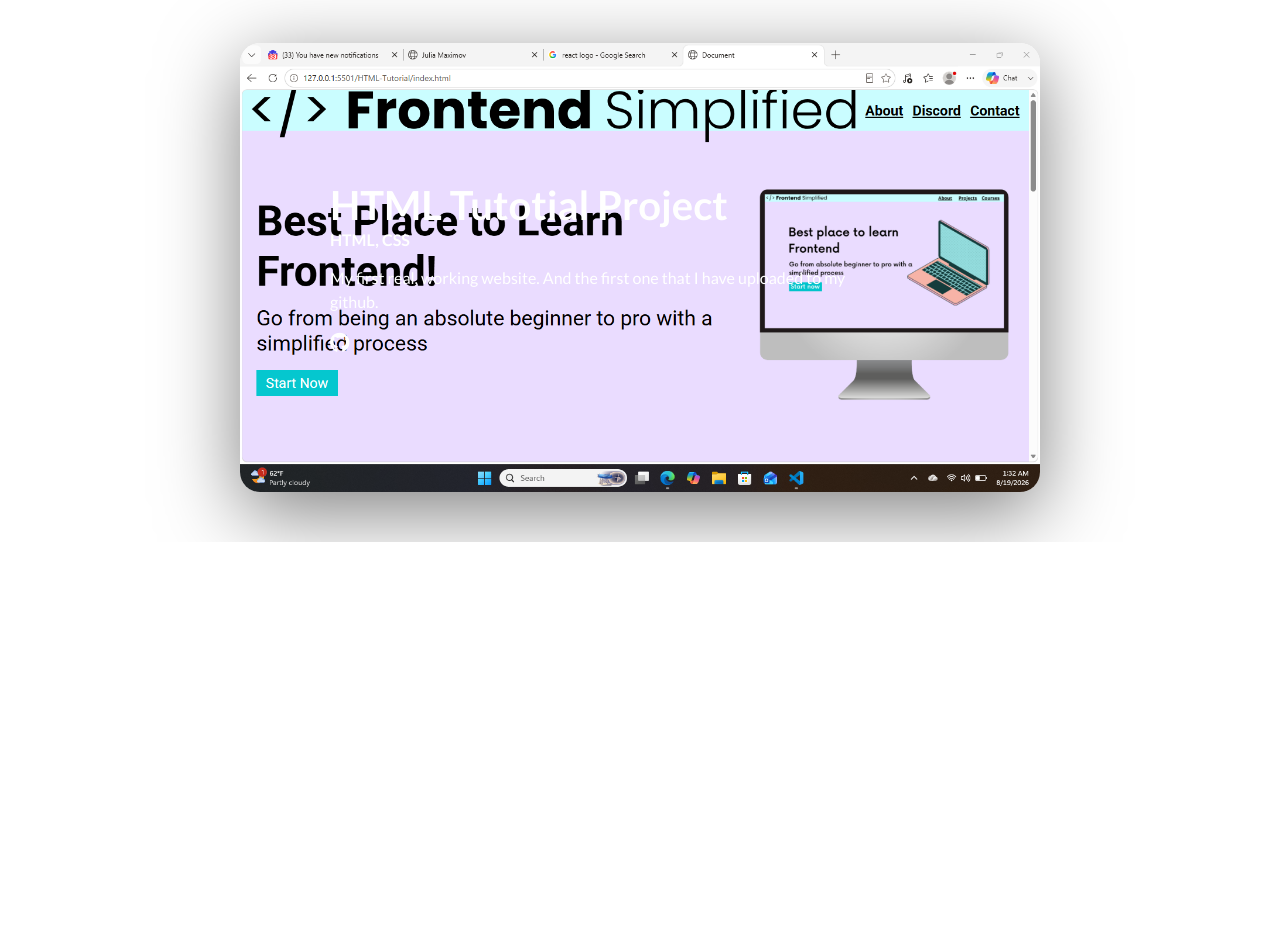
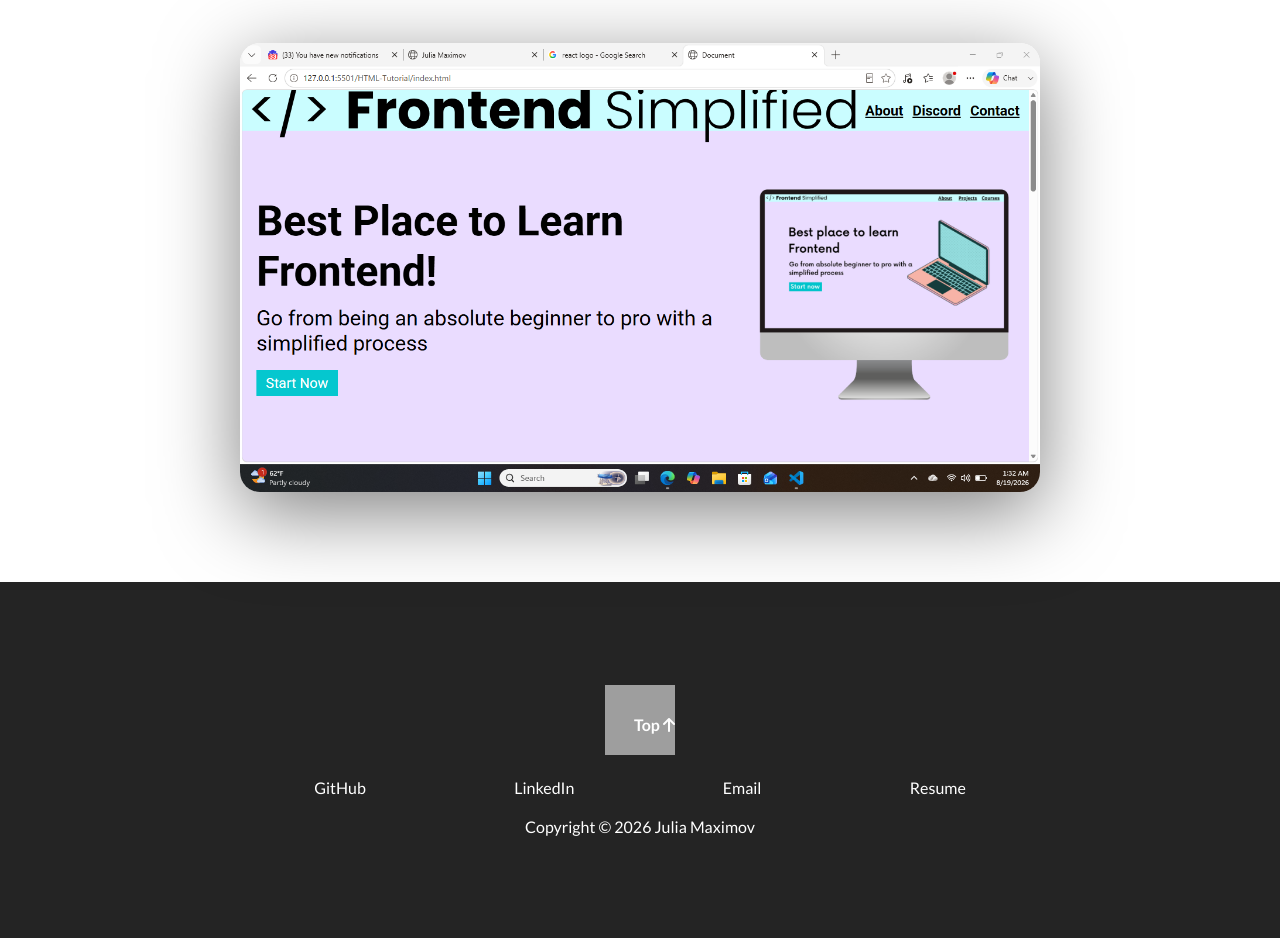
Before and after one commit to Julez5188/E-Portfolio, a plain HTML site: page index.html in a window 1280 px wide. Shown: the part 1494-2432 px from the top of the page. Before the commit the page ends 2036 px from the top, so only its background shows below. Drawn offline with Linux system fonts and the light colour scheme; grey boxes are pictures that could not be loaded.

Commit message:
Finished adding footer section 8/19/26 21:42 JRM

```diff
--- a/index.html
+++ b/index.html
@@ -153,5 +153,37 @@
         </div>
       </div>
     </section>
+    <footer>
+      <div class="row footer__row">
+        <a href="#" class="footer__anchor">
+          <figure class="footer__logo">
+            <img src="./assets/portfolio-logo.png" class="footer__logo--img" alt="my logo">
+          </figure>
+          <span class="footer__logo--popper">
+            Top
+            <i class="fas fa-arrow-up"></i>
+          </span>
+        </a>
+        <div class="footer__social--list">
+          <a href="https://github.com/Julez5188" target="_blank" class="
+          footer__social--link
+          link__hover-effect
+          link__hover-effect--white">GitHub</a>
+          <a href="#google" target="_blank" class="
+          footer__social--link
+          link__hover-effect
+          link__hover-effect--white">LinkedIn</a>
+          <a href="mailto:julia.maximov18@gmail.com" target="_blank" class="
+          footer__social--link
+          link__hover-effect
+          link__hover-effect--white">Email</a>
+          <a href="./assets/Julia Maximov Resume 2026.docx" target="_blank" class="
+          footer__social--link
+          link__hover-effect
+          link__hover-effect--white">Resume</a>
+        </div>
+         <div class="footer__copyright">Copyright &copy; 2026 Julia Maximov</div>
+      </div>
+    </footer>
   </body>
 </html>
--- a/style.css
+++ b/style.css
@@ -4,6 +4,10 @@
   padding: 0;
   margin: 0;
   box-sizing: border-box;
+}
+
+html {
+  scroll-behavior: smooth;
 }
 
 h1,
@@ -29,6 +33,34 @@
 p {
   line-height: 1.5;
   font-size: 16px;
+}
+
+a {
+  text-decoration: none;
+  position: relative;
+}
+
+.link__hover-effect:after {
+  content: "";
+  position: absolute;
+  height: 3px;
+  width: 0%;
+  bottom: -3px;
+  right: 0;
+  transition: all  300ms ease;
+}
+
+.link__hover-effect--white:after {
+  background-color: #fff;
+}
+
+.link__hover-effect--black:after {
+  background-color: #000;
+}
+
+.link__hover-effect:hover:after {
+  width: 100%;
+  left: 0;
 }
 
 .flex {
@@ -217,6 +249,14 @@
 
 /* PROJECTS */
 
+.project {
+  margin-bottom: 135px;
+}
+
+.project:last-child {
+  margin-bottom: 40px;
+}
+
 .project__img {
   width: 100%;
   transition: all 500ms ease;
@@ -232,7 +272,7 @@
 
 .project__wrapper:before {
   content: "";
-  position: absotute;
+  position: absolute;
   top: 0;
   left: 0;
   height: 100%;
@@ -252,6 +292,11 @@
   filter: blur(5px);
 }
 
+.project:hover .project__description {
+  opacity: 1;
+  transform: translateY(-50%);
+}
+
 .project__list {
   padding-top: 40px;
 }
@@ -260,9 +305,11 @@
   position: absolute;
   top: 50%;
   left: 90px;
-  transform: translateY(-50%);
+  transform: translateY(100%);
   max-width: 550px;
-  z-index: 5;
+  z-index: 3;
+  opacity: 0;
+  transition: transform 450ms, opacity 300ms;
 }
 
 .project__description--title {
@@ -286,3 +333,52 @@
   text-align: left;
   color: #fff;
 }
+
+/* FOOTER */
+
+footer {
+  background-color: #242424;
+}
+
+.footer__social--list {
+  width: 100%;
+  display: flex;
+  justify-content: space-around;
+  margin-bottom: 20px;
+}
+
+.footer__row {
+  display: flex;
+  flex-direction: column;
+  align-items: center;
+  justify-content: center;
+  padding: 8% 0;
+}
+
+.footer__logo--img {
+  width: 70px;
+  height: 70px;
+}
+
+.footer__social--link,
+.footer__copyright,
+.footer__logo--popper {
+  color: #fff;
+}
+
+.footer__logo--popper {
+  position: absolute;
+  right: 0;
+  top: 30px;
+  font-weight: 700;
+}
+
+.footer__anchor {
+  margin-bottom: 20px;
+  position: relative;
+}
+
+.footer__anchor:hover .footer__logo--popper {
+  transform: translateX(60px);
+  opacity: 1;
+}
```
Also changed, not shown: assets/logo.jpg (added), 2 other files.
